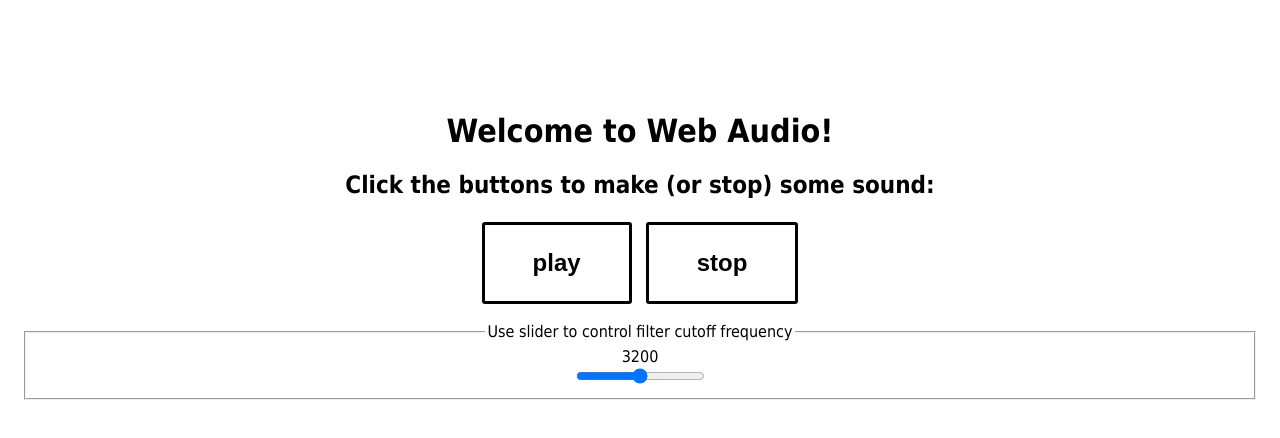
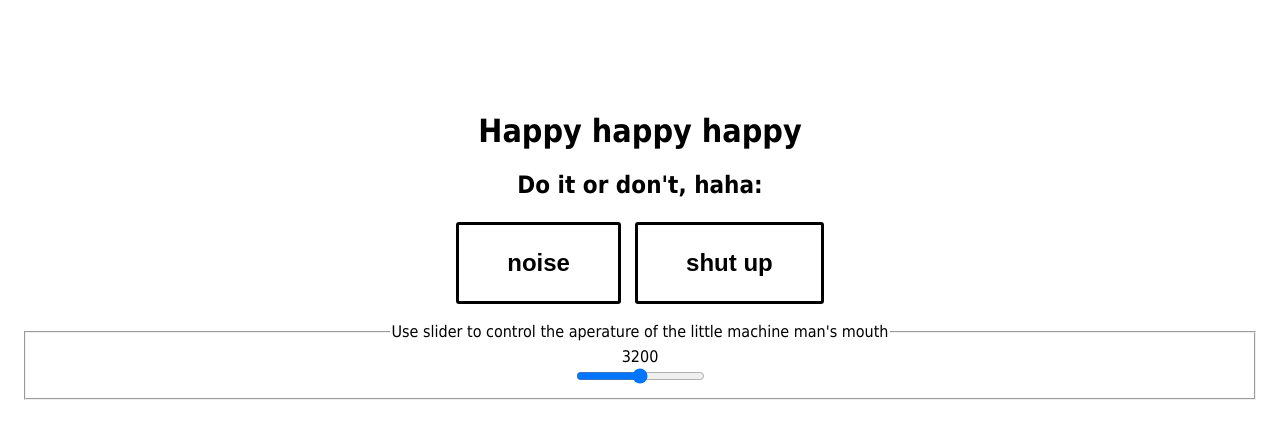
Before and after one commit to EthanMcD/web-audio-intro, a plain HTML site: page template-for-web-audio-intro-master/template-for-web-audio-intro-master/index.html in a window 1280 px wide. Drawn offline with Linux system fonts and the light colour scheme.

Commit message:
spiced the display and booped the synth

```diff
--- a/template-for-web-audio-intro-master/template-for-web-audio-intro-master/index.html
+++ b/template-for-web-audio-intro-master/template-for-web-audio-intro-master/index.html
@@ -2,21 +2,21 @@
 <html lang="en-US" dir="ltr">
 <head>
   <meta charset="utf-8">
-  <title>TITLE GOES HERE.....</title>
+  <title>Whoops, all titles</title>
   <link rel="stylesheet" type="text/css" href="css/styles.css">
 </head>
 <body>
 
 <header>
-  <h1>Welcome to Web Audio!</h1>
+  <h1>Happy happy happy</h1>
 </header>
 
 <main>
-  <h2>Click the buttons to make (or stop) some sound:</h2>
-  <button id="playButton" class="btn-transport" type="button">play</button>
-  <button id="stopButton" class="btn-transport" type="button">stop</button>
+  <h2>Do it or don't, haha:</h2>
+  <button id="playButton" class="btn-transport" type="button">noise</button>
+  <button id="stopButton" class="btn-transport" type="button">shut up</button>
   <fieldset>
-    <legend>Use slider to control filter cutoff frequency</legend>
+    <legend>Use slider to control the aperature of the little machine man's mouth</legend>
     <label id="filterLabel" for="filterSlider">3200</label>
     <input type="range" id="filterSlider" name="filterSlider" min="200" max="6200" step="10" />
   </fieldset>
@@ -26,10 +26,10 @@
 
 <script>
 
-// Create a synth and connect it to the pitch shifter
+// Create a synth and connect it to the master output
 var synth = new Tone.MonoSynth().toMaster();
 // set oscillator to produce sawtooth wave (default is square)
-synth.oscillator.type = "sawtooth";
+synth.oscillator.type = "triangle";
 // set filter envelope octaves to 0, which eliminates effect
 synth.filterEnvelope.octaves = 0;
 // set initial filter frequency to same value as default slider position
```
